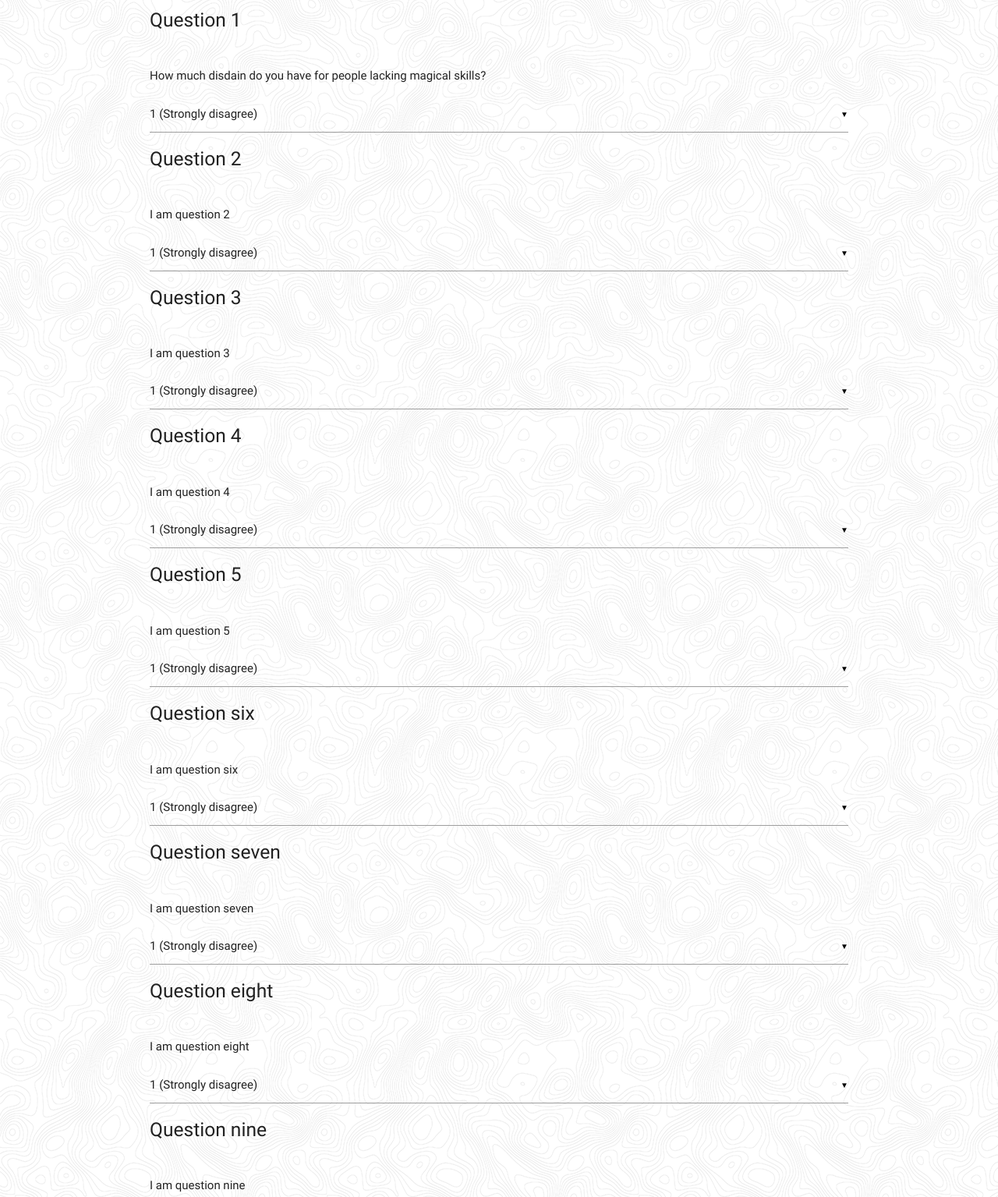
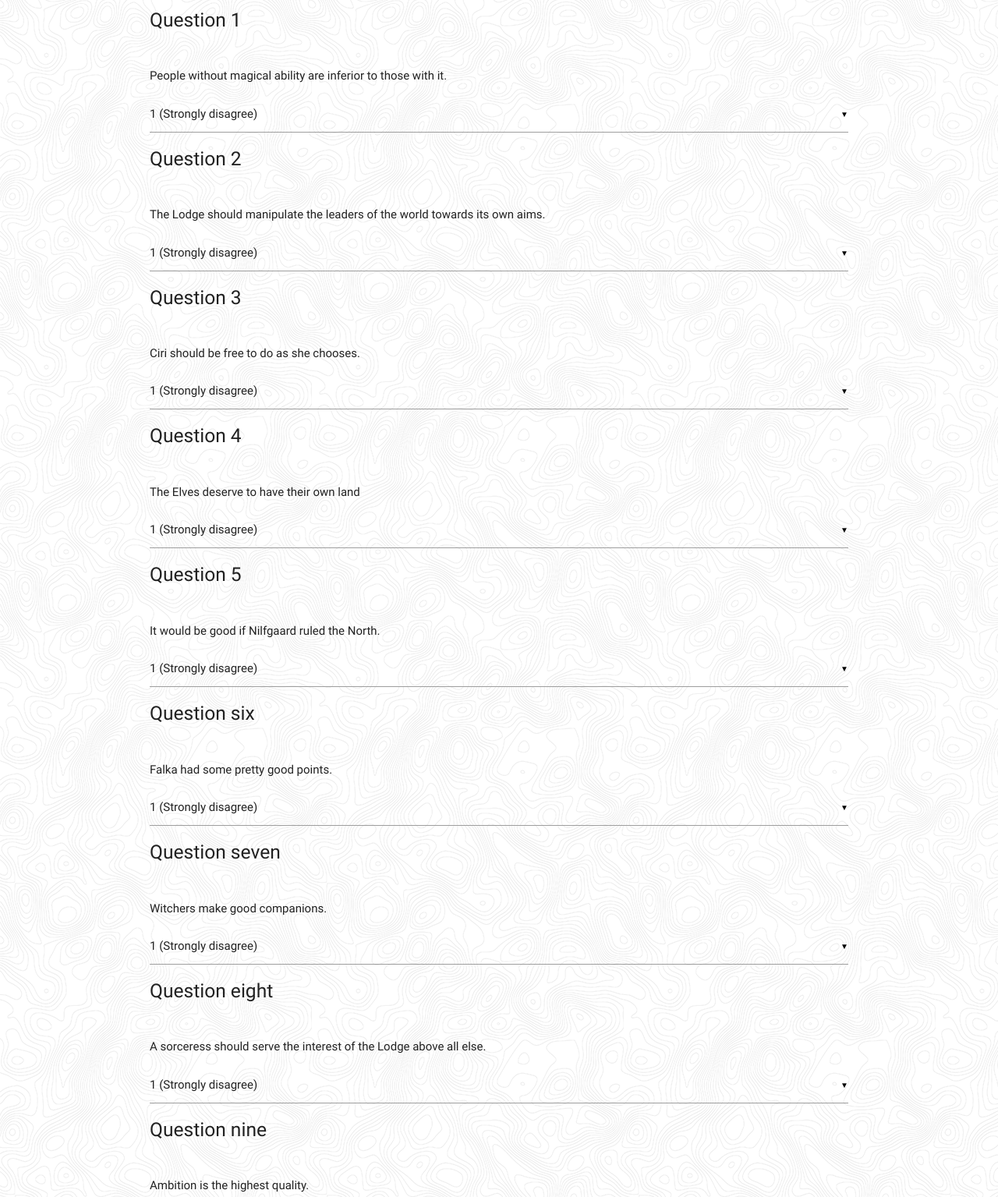
Before and after one commit to aspecker/friend-finder, a website: page app/public/survey.html in a window 1280 px wide. Shown: the part 395-1930 px from the top of the page at 78% size. Drawn offline with nearby package versions, Linux system fonts and the light colour scheme.

Commit message:
pre-turn in

```diff
--- a/app/public/assets/javascript/script.js
+++ b/app/public/assets/javascript/script.js
@@ -60,7 +60,7 @@ var getMatch = ()=>{
 
 var createModal = (name,pic) =>{
     var modal = $('#matchModal');
-    $('#modalTxt').text(name);
+    $('#modalTxt').text(`Your match: ${name}`);
     $('#modalPic').attr('src',pic);
     $('.close').on('click',function(){
         $('#matchModal').modal('close');
--- a/app/public/survey.html
+++ b/app/public/survey.html
@@ -40,7 +40,7 @@
                 </ul>
                     <div class ="input-field">
                         <h5>Question 1</h5><br>
-                        <p>How much disdain do you have for people lacking magical skills?</p>
+                        <p>People without magical ability are inferior to those with it.</p>
                         <select name="q1" id="q1" type='number'>
                             <option value=1>1 (Strongly disagree)</option>
                             <option value="2">2</option>
@@ -51,7 +51,7 @@
                     </div>
                     <div class ="input-field">
                         <h5>Question 2</h5><br>
-                        <p>I am question 2</p>
+                        <p>The Lodge should manipulate the leaders of the world towards its own aims.</p>
                         <select type='number' name="q2" id="q2">
                             <option value="1">1 (Strongly disagree)</option>
                             <option value="2">2</option>
@@ -62,7 +62,7 @@
                     </div>
                     <div class ="input-field">
                         <h5>Question 3</h5><br>
-                        <p>I am question 3</p>
+                        <p>Ciri should be free to do as she chooses.</p>
                         <select type='number' name="q3" id="q3">
                             <option value="1">1 (Strongly disagree)</option>
                             <option value="2">2</option>
@@ -73,7 +73,7 @@
                     </div>
                     <div class ="input-field">
                         <h5>Question 4</h5><br>
-                        <p>I am question 4</p>
+                        <p>The Elves deserve to have their own land</p>
                         <select type='number' name="q4" id="q4">
                             <option value="1">1 (Strongly disagree)</option>
                             <option value="2">2</option>
@@ -84,7 +84,7 @@
                     </div>
                     <div class ="input-field">
                         <h5>Question 5</h5><br>
-                        <p>I am question 5</p>
+                        <p>It would be good if Nilfgaard ruled the North.</p>
                         <select type='number' name="q5" id="q5" type='number'>
                             <option value="1" >1 (Strongly disagree)</option>
                             <option value="2">2</option>
@@ -95,7 +95,7 @@
                     </div>
                     <div class ="input-field">
                         <h5>Question six</h5><br>
-                        <p>I am question six</p>
+                        <p>Falka had some pretty good points.</p>
                         <select type='number' name="q6" id="q6">
                             <option value="1">1 (Strongly disagree)</option>
                             <option value="2">2</option>
@@ -106,7 +106,7 @@
                     </div>
                     <div class ="input-field">
                         <h5>Question seven</h5><br>
-                        <p>I am question seven</p>
+                        <p>Witchers make good companions.</p>
                         <select type='number' name="q7" id="q7">
                             <option value="1">1 (Strongly disagree)</option>
                             <option value="2">2</option>
@@ -117,7 +117,7 @@
                     </div>
                     <div class ="input-field">
                         <h5>Question eight</h5><br>
-                        <p>I am question eight</p>
+                        <p>A sorceress should serve the interest of the Lodge above all else.</p>
                         <select type='number' name="q8" id="q8">
                             <option value="1">1 (Strongly disagree)</option>
                             <option value="2">2</option>
@@ -128,7 +128,7 @@
                     </div>
                     <div class ="input-field">
                         <h5>Question nine</h5><br>
-                        <p>I am question nine</p>
+                        <p>Ambition is the highest quality.</p>
                         <select type='number' name="q9" id="q9">
                             <option value="1">1 (Strongly disagree)</option>
                             <option value="2">2</option>
@@ -139,7 +139,7 @@
                     </div>
                     <div class ="input-field">
                         <h5>Question ten</h5><br>
-                        <p>I am question ten</p>
+                        <p>War is good for the nations of the world.</p>
                         <select type='number' name="q10" id="q10">
                             <option value="1">1 (Strongly disagree)</option>
                             <option value="2">2</option>
--- a/package.json
+++ b/package.json
@@ -4,7 +4,8 @@
   "description": "",
   "main": "index.js",
   "scripts": {
-    "test": "echo \"Error: no test specified\" && exit 1"
+    "test": "echo \"Error: no test specified\" && exit 1",
+    "start": "node server.js"
   },
   "keywords": [],
   "author": "",
```
